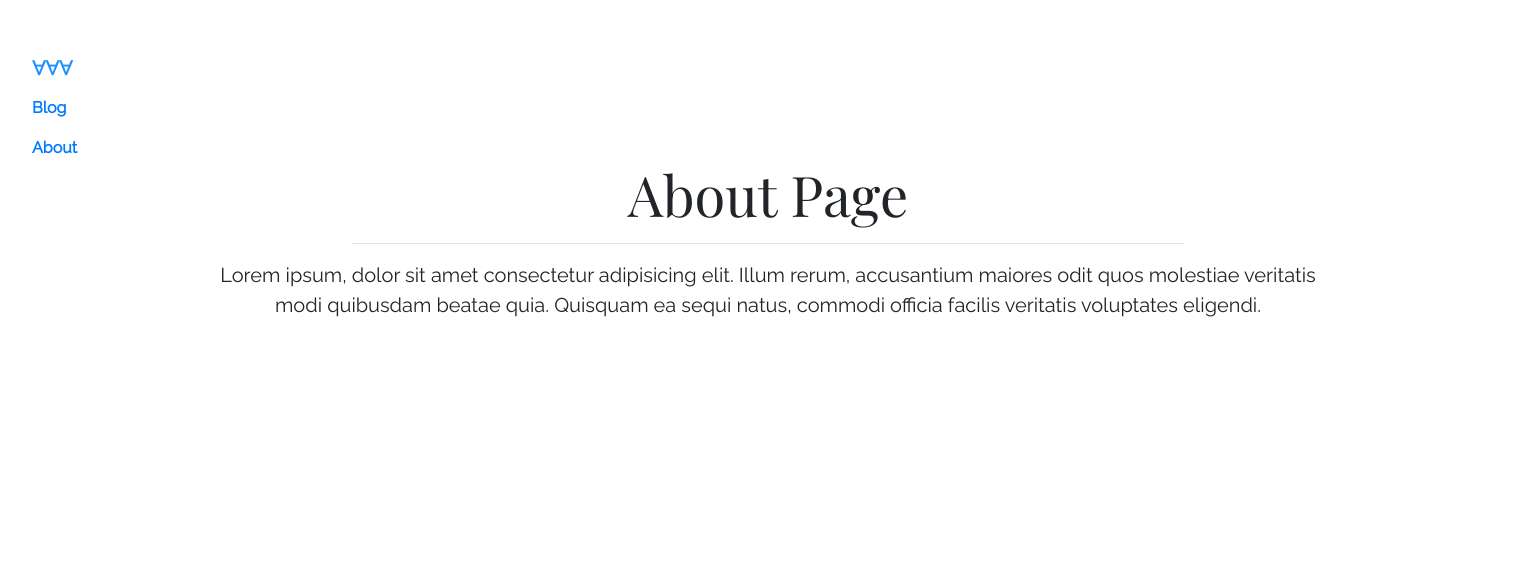
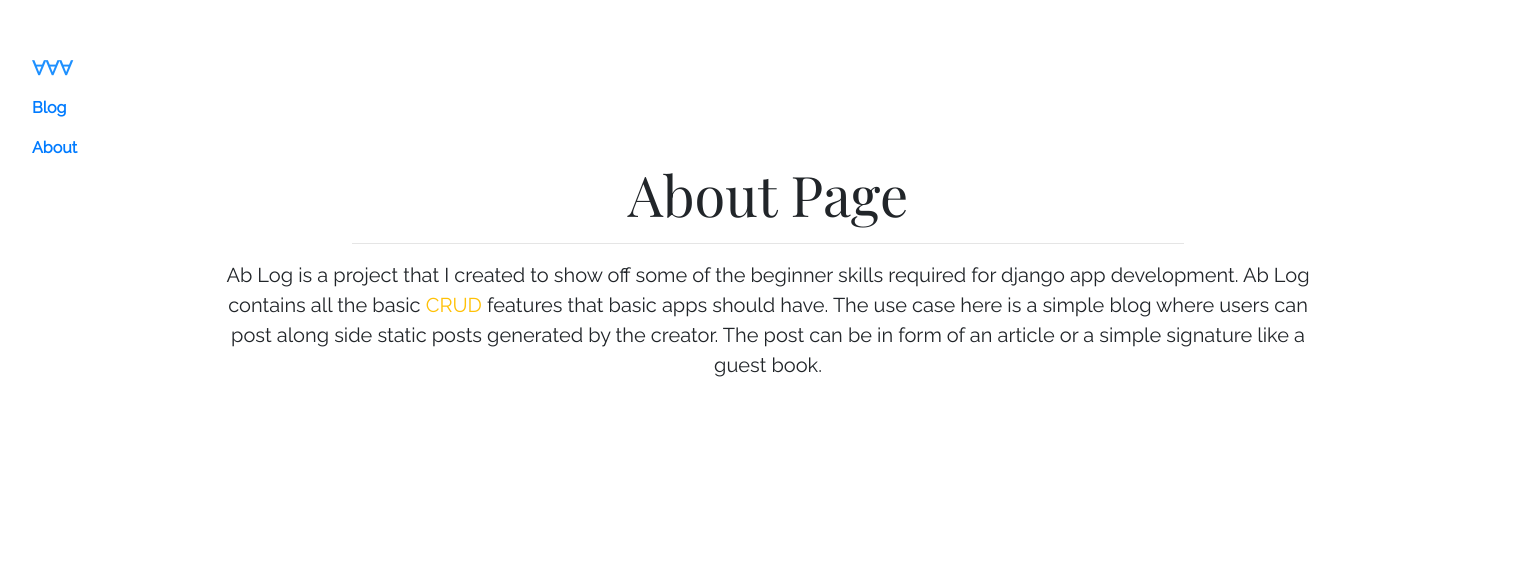
Before and after one commit to SandyAbdullahi/django-blog, a Django app: page /about/ in a window 1536 px wide. Shown: the top 580 px of the page. Run offline with Django 3.2, Linux system fonts and the light colour scheme; parts of the project's set-up code (start-up, migrations or seed data) failed here and were passed over; some libraries are stand-ins or nearby versions.

Commit message:
update hyperlinks to correct links

```diff
--- a/static/css/styles.css
+++ b/static/css/styles.css
@@ -159,4 +159,8 @@ footer .bg-dark {
 
         width: 300px !important;
     }
+
+    .about {
+        margin-bottom: 25rem !important;
+    }
 }
--- a/templates/include/navbar.html
+++ b/templates/include/navbar.html
@@ -1,6 +1,6 @@
 <nav class="navbar navbar-expand navbar-light bg-transparent pt-5 fixed-top my-nav">
       <div>
-      <a class="navbar-brand pr-3" href="#">AAA</a>
+      <a class="navbar-brand pr-3" href="http://abdullahitestserver.online/">AAA</a>
         <a class="nav-item nav-link text-primary font-weight-bold" href="{% url 'home' %}">Blog <span class="sr-only">(current)</span></a>
         <a class="nav-item nav-link text-primary font-weight-bold" href="{% url 'about' %}">About</a>
     </div>
--- a/templates/pages/about.html
+++ b/templates/pages/about.html
@@ -4,6 +4,6 @@
     <div class="about container text-center ">
         <h1 class="display-4">About Page</h1>
         <hr class="w-75 mx-auto">
-        <p class="lead">Lorem ipsum, dolor sit amet consectetur adipisicing elit. Illum rerum, accusantium maiores odit quos molestiae veritatis modi quibusdam beatae quia. Quisquam ea sequi natus, commodi officia facilis veritatis voluptates eligendi.</p>
+        <p class="lead">Ab Log is a project that I created to show off some of the beginner skills required for django app development. Ab Log contains all the basic <a href="https://stackify.com/what-are-crud-operations/"><span class="text-warning">CRUD</span></a> features that basic apps should have. The use case here is a simple blog where users can post along side static posts generated by the creator. The post can be in form of an article or a simple signature like a guest book.</p>
     </div>
 {% endblock  %}
```
